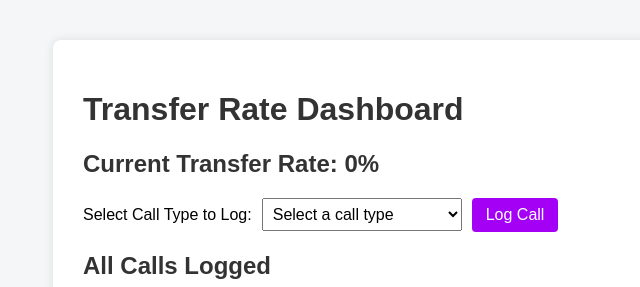
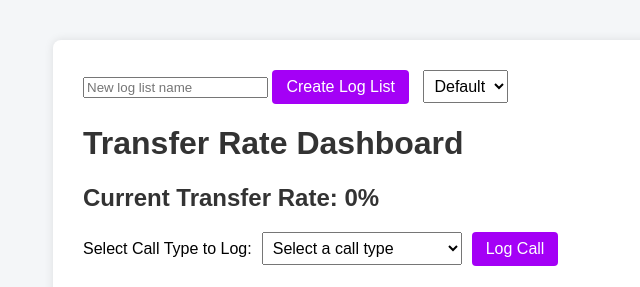
Before and after one commit to laguna03/transfer_rate_app, a FastAPI app: page / in a window 1280 px wide. Shown: the top 287 px of the page, without its empty margins (157-797 px from the left). Run offline with FastAPI, Linux system fonts and the light colour scheme; data comes from the database, SQL or seed files in the repository; data that the repository does not hold is empty.

Commit message:
adding new log button with drop down to access logs

```diff
--- a/app/main.py
+++ b/app/main.py
@@ -1,4 +1,4 @@
-from fastapi import FastAPI, Depends, Request
+from fastapi import FastAPI, Depends, Request, status
 from fastapi.responses import HTMLResponse
 from fastapi.templating import Jinja2Templates
 from fastapi.staticfiles import StaticFiles
@@ -6,8 +6,9 @@ from sqlalchemy.orm import Session
 from app import models
 from app.database import SessionLocal, engine
 from fastapi import HTTPException
-from app.models import CallLog
-
+from app.models import CallLog, LogList
+from app.schemas import CallLogCreate, LogListCreate, LogListRead
+from fastapi import Path
 
 
 models.Base.metadata.create_all(bind=engine)
@@ -35,8 +36,17 @@ POTENTIAL_SALE_CALL_TYPES = {
 
 # Endpoint to serve the dashboard page with call data
 @app.get("/", response_class=HTMLResponse)
-def read_dashboard(request: Request, db: Session = Depends(get_db)):
-    calls = db.query(models.CallLog).order_by(models.CallLog.timestamp.desc()).all()
+def read_dashboard(request: Request, db: Session = Depends(get_db), log_list_id: int = None):
+    log_lists = db.query(LogList).all()
+    if not log_lists:
+        default_list = LogList(name="Default")
+        db.add(default_list)
+        db.commit()
+        db.refresh(default_list)
+        log_lists = [default_list]
+    if not log_list_id:
+        log_list_id = log_lists[0].id
+    calls = db.query(CallLog).filter(CallLog.log_list_id == log_list_id).order_by(CallLog.timestamp.desc()).all()
     total_calls = len(calls)
     potential_calls = len([c for c in calls if c.call_type in POTENTIAL_SALE_CALL_TYPES])
     transfer_rate = (potential_calls / total_calls) * 100 if total_calls > 0 else 0
@@ -46,14 +56,21 @@ def read_dashboard(request: Request, db: Session = Depends(get_db)):
         "calls": calls,
         "transfer_rate": round(transfer_rate, 2),
         "potential_types": list(POTENTIAL_SALE_CALL_TYPES),
+        "log_lists": log_lists,
+        "current_log_list_id": log_list_id,
     })
 
-# Endpoint to log a new call (POST /calls/)
-from fastapi import status
-from fastapi import HTTPException
-from fastapi import Body
+@app.post("/log-lists/", response_model=LogListRead)
+def create_log_list(log_list: LogListCreate, db: Session = Depends(get_db)):
+    new_list = LogList(name=log_list.name)
+    db.add(new_list)
+    db.commit()
+    db.refresh(new_list)
+    return new_list
 
-from app.schemas import CallLogCreate
+@app.get("/log-lists/", response_model=list[LogListRead])
+def get_log_lists(db: Session = Depends(get_db)):
+    return db.query(LogList).all()
 
 @app.post("/calls/", status_code=status.HTTP_201_CREATED)
 def log_call(call: CallLogCreate, db: Session = Depends(get_db)):
@@ -62,18 +79,20 @@ def log_call(call: CallLogCreate, db: Session = Depends(get_db)):
         "LOYALTY", "CALLBLUE", "SEMINAR"
     }):
         raise HTTPException(status_code=400, detail="Invalid call type")
-
-    new_call = models.CallLog(call_type=call.call_type)
+    log_list = db.query(LogList).filter(LogList.id == call.log_list_id).first()
+    if not log_list:
+        raise HTTPException(status_code=404, detail="Log list not found")
+    new_call = CallLog(call_type=call.call_type, log_list_id=call.log_list_id)
     db.add(new_call)
     db.commit()
     db.refresh(new_call)
     return {"id": new_call.id, "call_type": new_call.call_type, "timestamp": new_call.timestamp}
 
-@app.delete("/calls/{call_id}", status_code=status.HTTP_204_NO_CONTENT)
-def delete_call(call_id: int, db: Session = Depends(get_db)):
+@app.delete("/calls/{call_id}", status_code=204)
+def delete_call(call_id: int = Path(...), db: Session = Depends(get_db)):
     call = db.query(CallLog).filter(CallLog.id == call_id).first()
     if not call:
-        raise HTTPException(status_code=404, detail="Call not found")
+        raise HTTPException(status_code=404, detail="Call log not found")
     db.delete(call)
     db.commit()
     return
--- a/app/static/js/main.js
+++ b/app/static/js/main.js
@@ -1,31 +1,47 @@
-document.getElementById("logCallForm").addEventListener("submit", async function(event) {
+document.getElementById("createLogListForm").addEventListener("submit", async function(event) {
     event.preventDefault();
-    const callType = document.getElementById("callType").value;
-    if (!callType) {
-        alert("Please select a call type");
-        return;
-    }
-
+    const name = document.getElementById("logListName").value.trim();
+    if (!name) return;
     try {
-        const response = await fetch("/calls/", {
+        const response = await fetch("/log-lists/", {
             method: "POST",
-            headers: {
-                "Content-Type": "application/json"
-            },
-            body: JSON.stringify({ call_type: callType })
+            headers: { "Content-Type": "application/json" },
+            body: JSON.stringify({ name })
         });
-
-        if (!response.ok) {
-            throw new Error("Failed to log call");
-        }
-
-        // Refresh the page to update call list and transfer rate
+        if (!response.ok) throw new Error("Failed to create log list");
         window.location.reload();
-
     } catch (error) {
         alert("Error: " + error.message);
     }
 });
+
+document.getElementById("logListSelect").addEventListener("change", function() {
+    const logListId = this.value;
+    window.location.href = `/?log_list_id=${logListId}`;
+});
+
+
+document.getElementById("logCallForm").addEventListener("submit", async function(event) {
+    event.preventDefault();
+    const callType = document.getElementById("callType").value;
+    const logListId = document.getElementById("logListSelect").value;
+    if (!callType || !logListId) {
+        alert("Please select a call type and log list");
+        return;
+    }
+    try {
+        const response = await fetch("/calls/", {
+            method: "POST",
+            headers: { "Content-Type": "application/json" },
+            body: JSON.stringify({ call_type: callType, log_list_id: parseInt(logListId) })
+        });
+        if (!response.ok) throw new Error("Failed to log call");
+        window.location.reload();
+    } catch (error) {
+        alert("Error: " + error.message);
+    }
+});
+
 
 // Handle delete button clicks
 document.addEventListener("click", async function(event) {
--- a/app/templates/index.html
+++ b/app/templates/index.html
@@ -7,6 +7,19 @@
 </head>
 <body>
     <div class="container">
+        <div id="logListControls" style="margin-bottom: 20px;">
+    <form id="createLogListForm" style="display: inline;">
+        <input type="text" id="logListName" placeholder="New log list name" required />
+        <button type="submit">Create Log List</button>
+    </form>
+    <select id="logListSelect" style="margin-left: 10px;">
+        {% for log_list in log_lists %}
+            <option value="{{ log_list.id }}" {% if log_list.id == current_log_list_id %}selected{% endif %}>
+                {{ log_list.name }}
+            </option>
+        {% endfor %}
+    </select>
+</div>
         <h1>Transfer Rate Dashboard</h1>
 
         <div class="transfer-rate">
```
Also changed, not shown: app/models.py (+10 -1 lines), app/schemas.py (+10 -1 lines).
